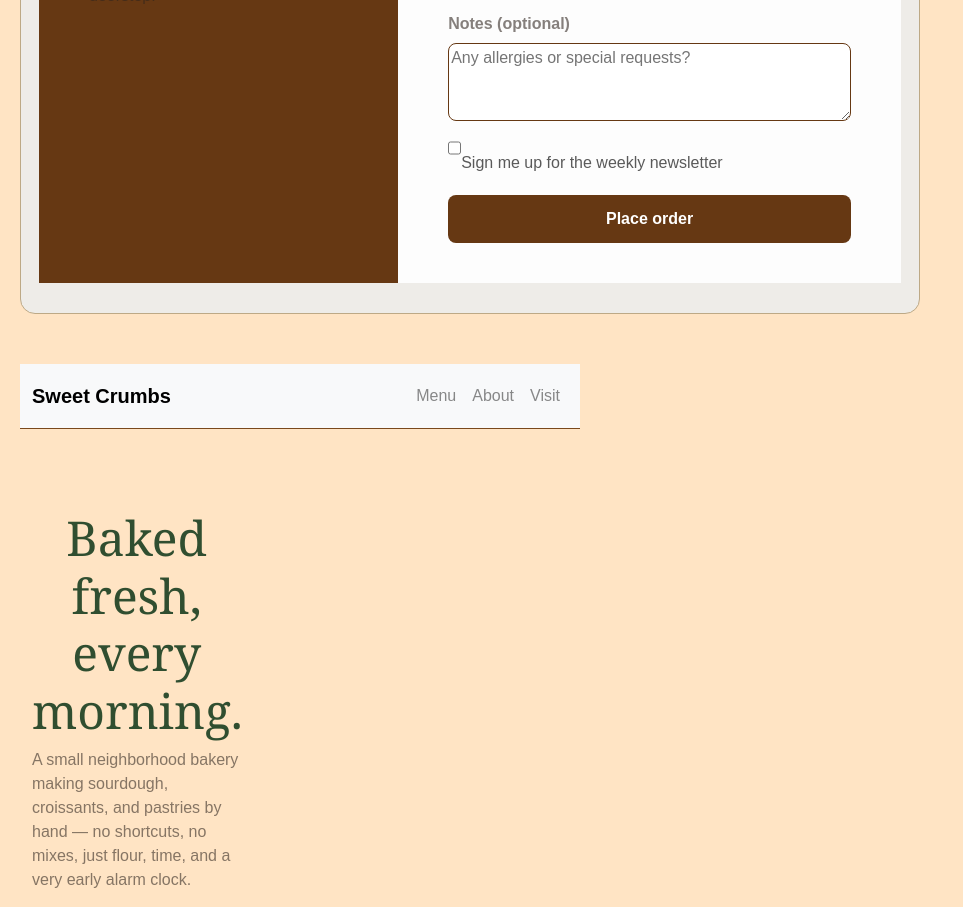
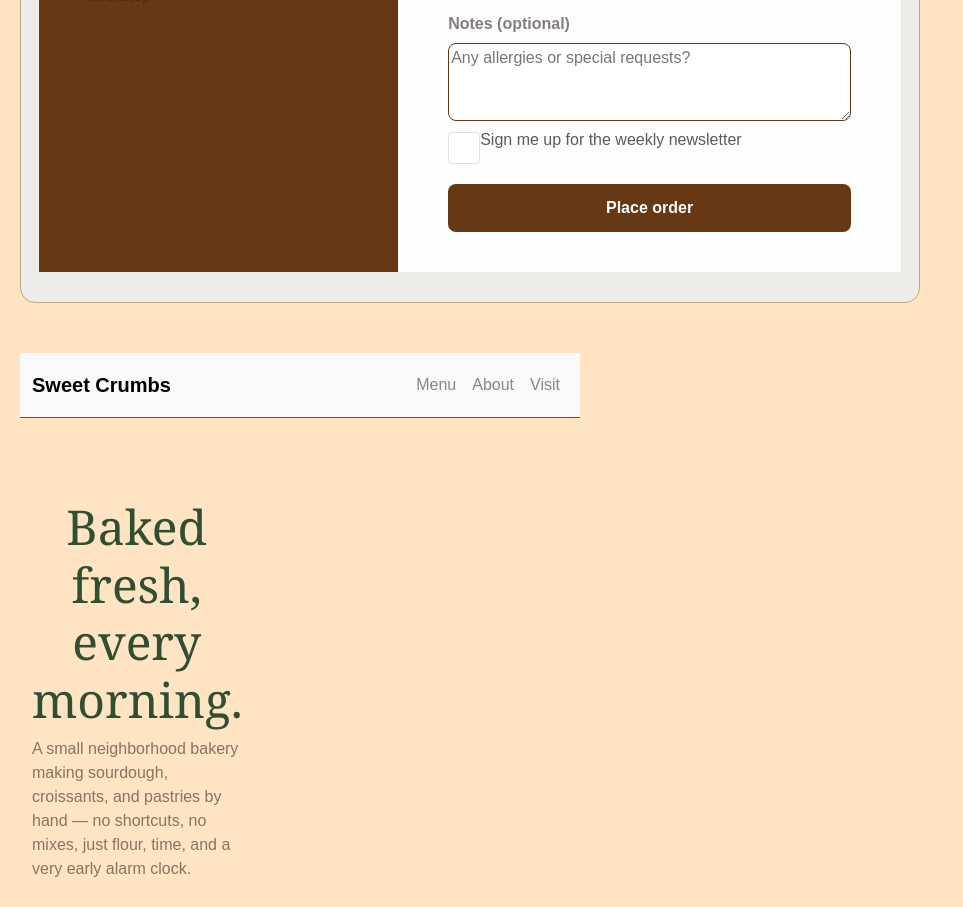
Before and after one commit to tkhanhq-droid/project-reactjs-khanh, a React (Vite) app: page / in a window 1280 px wide. Shown: the part 2080-2987 px from the top of the page, without its empty margins (0-963 px from the left). Built offline with nearby package versions, Linux system fonts and the light colour scheme.

Commit message:
feat: fix problem in project2.jsx

```diff
--- a/src/Project2/project2.jsx
+++ b/src/Project2/project2.jsx
@@ -47,8 +47,7 @@ export default function Project2() {
             ></textarea>
             <input
               type="checkbox"
-              className="form-check-input"
-              className="exampleCheck1"
+              className="form-check-input exampleCheck1 "
             />
             <label className="form-check-label" for="exampleCheck1">
               Sign me up for the weekly newsletter
```
